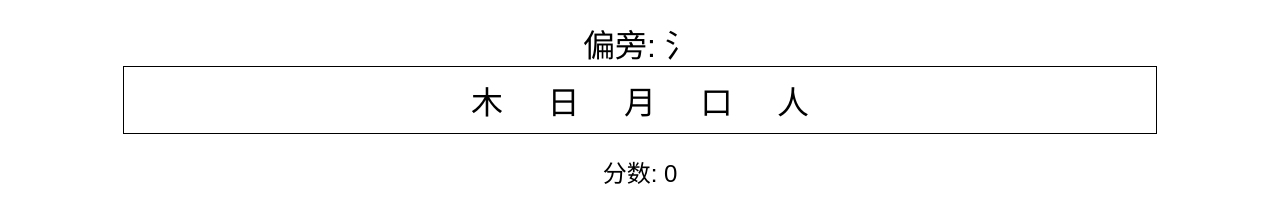
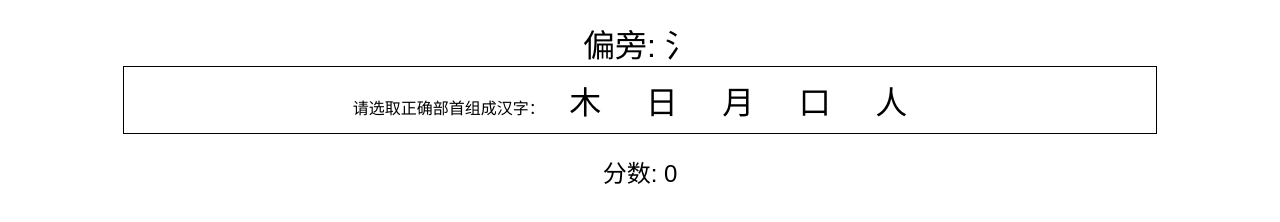
Before and after one commit to Erin123-star/spelling, a plain HTML site: page index.html in a window 1280 px wide. Drawn offline with Linux system fonts and the light colour scheme.

Commit message:
Update index.html

```diff
--- a/index.html
+++ b/index.html
@@ -8,7 +8,7 @@
 </head>
 <body>
     <div id="radical">偏旁: 氵</div>
-    <div id="scroller">
+    <div id="scroller"> 请选取正确部首组成汉字：
         <span class="character">木</span>
         <span class="character">日</span>
         <span class="character">月</span>
```
